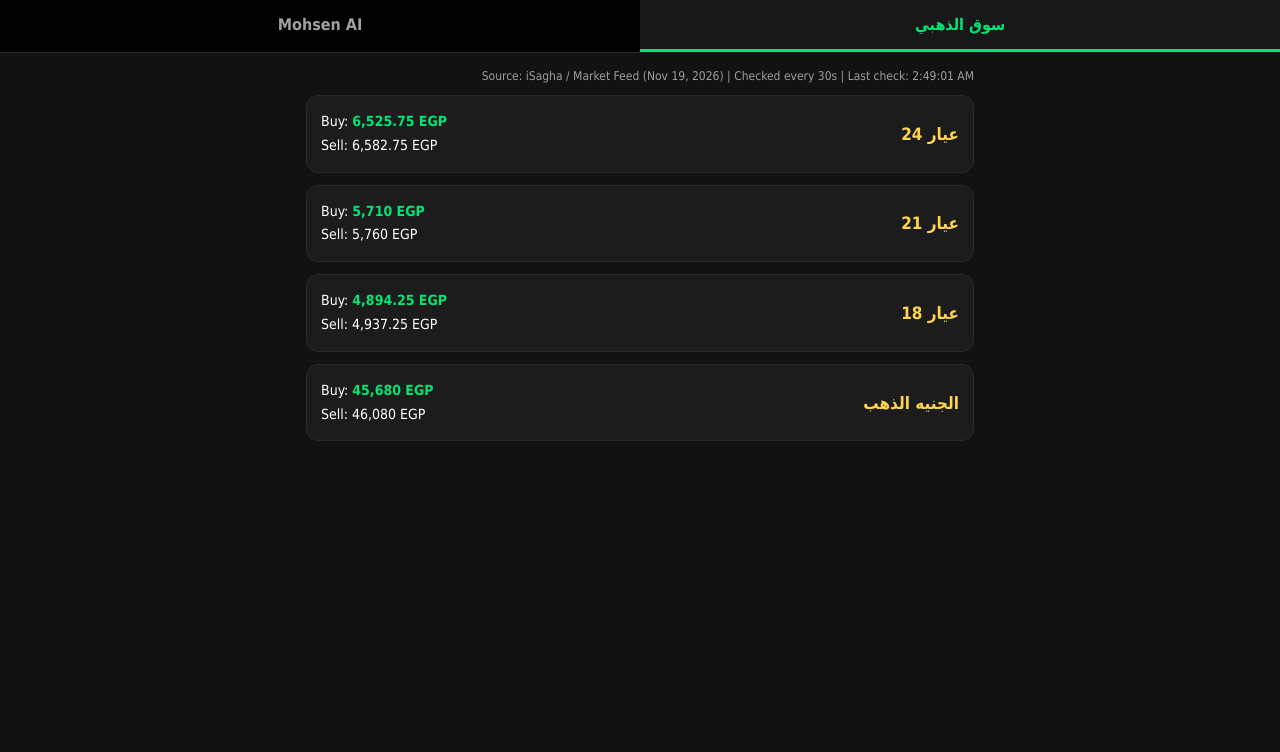
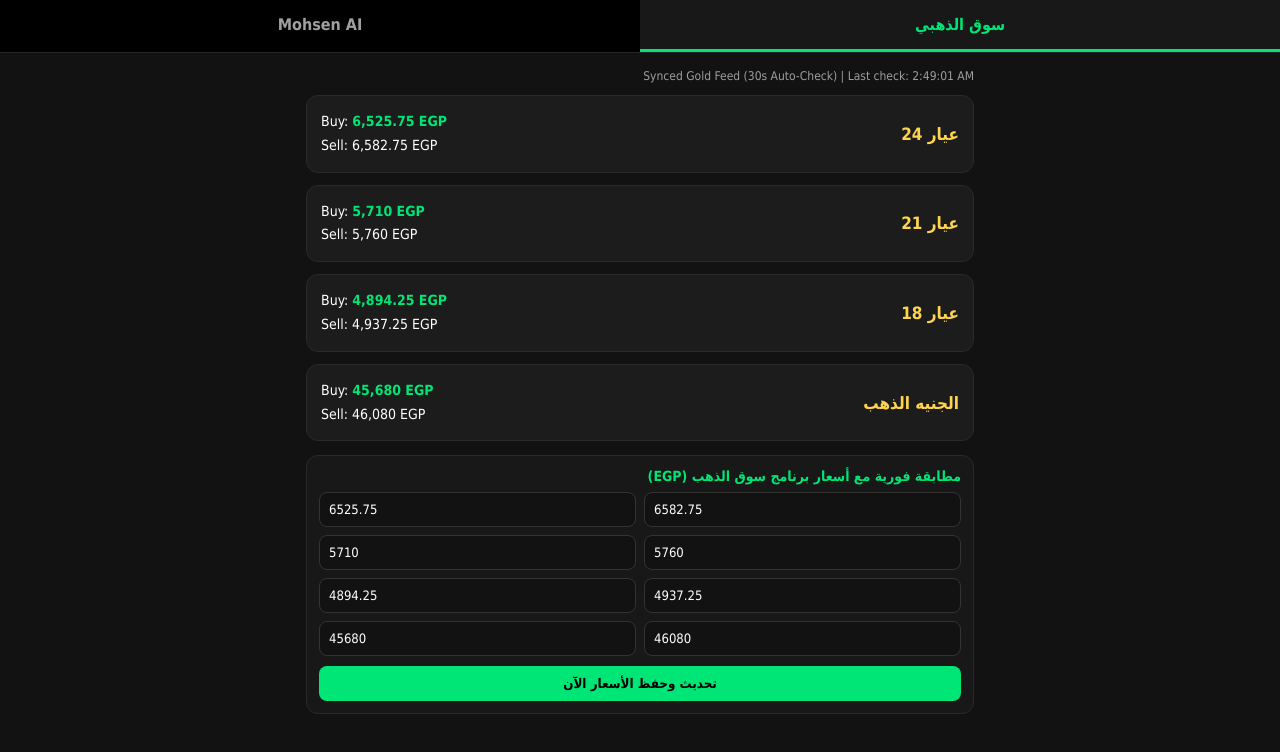
Before and after one commit to mohamedalimohsen789-blip/mohsen-gold, a plain HTML site: page index.html in a window 1280 px wide. Drawn offline with Linux system fonts and the light colour scheme.

Commit message:
Update index.html

```diff
--- a/index.html
+++ b/index.html
@@ -51,6 +51,41 @@
     .karat { font-size: 17px; font-weight: bold; color: #ffd54f; }
     .prices { text-align: left; font-size: 14px; line-height: 1.7; direction: ltr; }
     .up { color: #00e676; font-weight: bold; }
+    .sync-box {
+      background-color: #181818;
+      border: 1px solid #2a2a2a;
+      border-radius: 12px;
+      padding: 12px;
+      margin-top: 14px;
+      margin-bottom: 14px;
+    }
+    .sync-title { font-size: 14px; font-weight: bold; color: #00e676; margin-bottom: 8px; }
+    .sync-grid {
+      display: grid;
+      grid-template-columns: repeat(2, 1fr);
+      gap: 8px;
+      direction: ltr;
+    }
+    .sync-input {
+      width: 100%;
+      padding: 9px;
+      border-radius: 8px;
+      border: 1px solid #333;
+      background-color: #121212;
+      color: #fff;
+      font-size: 13px;
+    }
+    .sync-btn {
+      margin-top: 10px;
+      width: 100%;
+      padding: 10px;
+      border-radius: 8px;
+      border: none;
+      background-color: #00e676;
+      color: #000;
+      font-weight: bold;
+      cursor: pointer;
+    }
     .chat-box {
       background-color: #181818;
       border: 1px solid #2a2a2a;
@@ -102,7 +137,8 @@
   <div class="container">
     <!-- صفحة سوق الذهبي -->
     <div id="page-gold" class="page active">
-      <div id="gold-note" class="note">Loading verified prices...</div>
+      <div id="gold-note" class="note">Auto-checking every 30s...</div>
+
       <div class="card">
         <div class="karat">عيار 24</div>
         <div class="prices">Buy: <span id="k24-buy" class="up">---</span><br>Sell: <span id="k24-sell">---</span></div>
@@ -119,13 +155,28 @@
         <div class="karat">الجنيه الذهب</div>
         <div class="prices">Buy: <span id="pound-buy" class="up">---</span><br>Sell: <span id="pound-sell">---</span></div>
       </div>
+
+      <div class="sync-box">
+        <div class="sync-title">مطابقة فورية مع أسعار برنامج سوق الذهب (EGP)</div>
+        <div class="sync-grid">
+          <input id="in-k24-buy" class="sync-input" type="number" step="any" placeholder="24K Buy" />
+          <input id="in-k24-sell" class="sync-input" type="number" step="any" placeholder="24K Sell" />
+          <input id="in-k21-buy" class="sync-input" type="number" step="any" placeholder="21K Buy" />
+          <input id="in-k21-sell" class="sync-input" type="number" step="any" placeholder="21K Sell" />
+          <input id="in-k18-buy" class="sync-input" type="number" step="any" placeholder="18K Buy" />
+          <input id="in-k18-sell" class="sync-input" type="number" step="any" placeholder="18K Sell" />
+          <input id="in-pound-buy" class="sync-input" type="number" step="any" placeholder="Pound Buy" />
+          <input id="in-pound-sell" class="sync-input" type="number" step="any" placeholder="Pound Sell" />
+        </div>
+        <button class="sync-btn" onclick="applyManualSync()">تحديث وحفظ الأسعار الآن</button>
+      </div>
     </div>
 
     <!-- صفحة Mohsen AI -->
     <div id="page-ai" class="page">
-      <div class="note">Mohsen AI — كلام طبيعي ومباشر بدون تكلف.</div>
+      <div class="note">Mohsen AI — كلام طبيعي ومباشر وأسعار بالـ EGP.</div>
       <div id="chat-box" class="chat-box">
-        <div class="msg bot-msg">أهلاً بيك في <b>Mohsen AI</b>. إحكي معايا عادي أو اسألني عن أي حاجة.</div>
+        <div class="msg bot-msg">أهلاً بيك يا محسن في <b>Mohsen AI</b>. إحكي معايا عادي أو اسألني عن أي حاجة.</div>
       </div>
       <div class="input-row">
         <input id="user-input" type="text" placeholder="اكتب أي حاجة في بالك..." onkeydown="if(event.key==='Enter') sendMessage()" />
@@ -135,16 +186,69 @@
   </div>
 
   <script>
-    const VERIFIED_GOLD_DATA = {
-      sourceLabel: 'iSagha / Market Feed (Nov 19, 2026)',
+    const STORAGE_KEY = 'mohsen_gold_synced_prices_v1';
+
+    const DEFAULT_GOLD_DATA = {
+      sourceLabel: 'Synced Gold Feed (30s Auto-Check)',
       k24: { buy: 6525.75, sell: 6582.75 },
       k21: { buy: 5710, sell: 5760 },
       k18: { buy: 4894.25, sell: 4937.25 },
       pound: { buy: 45680, sell: 46080 }
     };
 
-    let currentGoldData = { ...VERIFIED_GOLD_DATA };
-    const CUSTOM_API_URL = '';
+    function loadSavedData() {
+      try {
+        const raw = localStorage.getItem(STORAGE_KEY);
+        if (!raw) return { ...DEFAULT_GOLD_DATA };
+        const parsed = JSON.parse(raw);
+        if (parsed?.k24 && parsed?.k21 && parsed?.k18 && parsed?.pound) {
+          return parsed;
+        }
+      } catch (e) {}
+      return { ...DEFAULT_GOLD_DATA };
+    }
+
+    let currentGoldData = loadSavedData();
+
+    function fillSyncInputs(data) {
+      document.getElementById('in-k24-buy').value = data.k24.buy;
+      document.getElementById('in-k24-sell').value = data.k24.sell;
+      document.getElementById('in-k21-buy').value = data.k21.buy;
+      document.getElementById('in-k21-sell').value = data.k21.sell;
+      document.getElementById('in-k18-buy').value = data.k18.buy;
+      document.getElementById('in-k18-sell').value = data.k18.sell;
+      document.getElementById('in-pound-buy').value = data.pound.buy;
+      document.getElementById('in-pound-sell').value = data.pound.sell;
+    }
+
+    function applyManualSync() {
+      const k24Buy = parseFloat(document.getElementById('in-k24-buy').value);
+      const k24Sell = parseFloat(document.getElementById('in-k24-sell').value);
+      const k21Buy = parseFloat(document.getElementById('in-k21-buy').value);
+      const k21Sell = parseFloat(document.getElementById('in-k21-sell').value);
+      const k18Buy = parseFloat(document.getElementById('in-k18-buy').value);
+      const k18Sell = parseFloat(document.getElementById('in-k18-sell').value);
+      const poundBuy = parseFloat(document.getElementById('in-pound-buy').value);
+      const poundSell = parseFloat(document.getElementById('in-pound-sell').value);
+
+      if ([k24Buy, k24Sell, k21Buy, k21Sell, k18Buy, k18Sell, poundBuy, poundSell].some(n => Number.isNaN(n))) {
+        return;
+      }
+
+      currentGoldData = {
+        sourceLabel: 'Synced Gold Feed (30s Auto-Check)',
+        k24: { buy: k24Buy, sell: k24Sell },
+        k21: { buy: k21Buy, sell: k21Sell },
+        k18: { buy: k18Buy, sell: k18Sell },
+        pound: { buy: poundBuy, sell: poundSell }
+      };
+
+      try {
+        localStorage.setItem(STORAGE_KEY, JSON.stringify(currentGoldData));
+      } catch (e) {}
+
+      renderGoldPrices();
+    }
 
     function switchTab(tab) {
       document.getElementById('page-gold').classList.toggle('active', tab === 'gold');
@@ -160,27 +264,8 @@
       }) + ' EGP';
     }
 
-    async function loadGoldPrices() {
-      const noteEl = document.getElementById('gold-note');
-
-      if (CUSTOM_API_URL) {
-        try {
-          const res = await fetch(CUSTOM_API_URL, { cache: 'no-store' });
-          if (!res.ok) throw new Error('API response error');
-          const apiData = await res.json();
-          if (apiData?.k24 && apiData?.k21 && apiData?.k18 && apiData?.pound) {
-            currentGoldData = {
-              sourceLabel: apiData.sourceLabel || 'Live API Feed',
-              k24: apiData.k24,
-              k21: apiData.k21,
-              k18: apiData.k18,
-              pound: apiData.pound
-            };
-          }
-        } catch (err) {
-          console.warn('Using verified fallback gold data:', err);
-        }
-      }
+    function renderGoldPrices() {
+      currentGoldData = loadSavedData();
 
       document.getElementById('k24-buy').textContent = formatEGP(currentGoldData.k24.buy);
       document.getElementById('k24-sell').textContent = formatEGP(currentGoldData.k24.sell);
@@ -194,9 +279,10 @@
       document.getElementById('pound-buy').textContent = formatEGP(currentGoldData.pound.buy);
       document.getElementById('pound-sell').textContent = formatEGP(currentGoldData.pound.sell);
 
+      const noteEl = document.getElementById('gold-note');
       if (noteEl) {
         const checkedAt = new Date().toLocaleTimeString('en-US', { hour12: true });
-        noteEl.textContent = `Source: ${currentGoldData.sourceLabel} | Checked every 30s | Last check: ${checkedAt}`;
+        noteEl.textContent = `${currentGoldData.sourceLabel} | Last check: ${checkedAt}`;
       }
     }
 
@@ -221,29 +307,28 @@
 
     function generateSmartReply(rawText) {
       const clean = normalizeArabic(rawText);
+      const data = loadSavedData();
 
-      // 1. التحيات والكلام العادي
       if (/^(هلا|اهلا|مرحبا|سلام|السلام عليكم|صباح الخير|مساء الخير|هاي|hi|hello|hey|ازيك|ازيكم|عامل ايه|اخبارك|ايه الاخبار|منور|منورين|يا هلا|اهلين)/.test(clean)) {
         return pickReply([
-          'هلا بيك يا بطل، منور! عامل إيه النهارده؟',
-          'أهلاً بيك، الدنيا تمام الحمد لله. قولي إيه الجديد عندك؟',
-          'يا أهلاً، منور الدنيا. تحب نبدأ كلامنا بإيه؟'
+          'هلا بيك يا محسن، منور! عامل إيه النهارده؟',
+          'أهلاً بيك يا بطل، تمام الحمد لله. قولي إيه الجديد عندك؟',
+          'يا أهلاً يا محسن، منور الدنيا. تحب نبدأ كلامنا بإيه؟'
         ], clean);
       }
 
       if (/^(شكرا|متشكر|تسلم|الله يباركلك|تمام|حلو|عاش|ماشي|اوك|ok|okay|جميل|ممتاز|ربنا يخليك)/.test(clean)) {
         return pickReply([
-          'تسلم يا صاحبي، على الرحب والسعة.',
+          'تسلم يا محسن، على الرحب والسعة.',
           'حبيبي يا بطل، لو احتجت أي حاجة أنا معاك.',
-          'مفيش شكر بينا، قولي لو في حاجة تانية في بالك.'
+          'مفيش شكر بينا يا محسن، قولي لو في حاجة تانية في بالك.'
         ], clean);
       }
 
       if (/مين انت|اسمك ايه|بتعمل ايه|انت مين/.test(clean)) {
-        return 'أنا <b>Mohsen AI</b>، مساعدك جوه التطبيق؛ برد على كلامك بشكل طبيعي وبجاوبك على أسئلة السوق والذهب.';
+        return 'أنا <b>Mohsen AI</b>، مساعدك جوه التطبيق؛ برد على كلامك بشكل طبيعي وبعرضلك الأسعار بالـ EGP وأجاوبك على أسئلة السوق.';
       }
 
-      // 2. أسئلة الصعود والهبوط والتوقعات (لا تعرض جدول الأسعار إلا لو طُلب)
       if (/هيصعد|هينزل|يصعد|ينزل|طالع|نازل|يرتفع|ينخفض|توقعات|اتجاه|مستقبل الذهب|مشتري دلوقتي|ابيع دلوقتي/.test(clean)) {
         return pickReply([
           'مفيش حد يقدر يضمن الذهب هيصعد ولا هينزل في لحظة معينة، لكن حركته بتعتمد أساساً على العرض والطلب في السوق، وسعر الصرف، وقرارات الفائدة والأخبار الاقتصادية. لو ناوي تشتري للادخار الطويل فالمقارنة بتكون بالمدى الزمني مش بحركة يوم واحد.',
@@ -251,28 +336,25 @@
         ], clean);
       }
 
-      // 3. أسئلة محددة عن عيار أو الجنيه أو الأسعار
       if (/عيار 21|21/.test(clean)) {
-        return `عيار 21 الآن: Buy <b>${formatEGP(currentGoldData.k21.buy)}</b> | Sell <b>${formatEGP(currentGoldData.k21.sell)}</b> (${currentGoldData.sourceLabel}).`;
+        return `24K / 21K — 21K: Buy <b>${formatEGP(data.k21.buy)}</b> | Sell <b>${formatEGP(data.k21.sell)}</b>`;
       }
       if (/عيار 24|24/.test(clean)) {
-        return `عيار 24 الآن: Buy <b>${formatEGP(currentGoldData.k24.buy)}</b> | Sell <b>${formatEGP(currentGoldData.k24.sell)}</b> (${currentGoldData.sourceLabel}).`;
+        return `24K: Buy <b>${formatEGP(data.k24.buy)}</b> | Sell <b>${formatEGP(data.k24.sell)}</b>`;
       }
       if (/عيار 18|18/.test(clean)) {
-        return `عيار 18 الآن: Buy <b>${formatEGP(currentGoldData.k18.buy)}</b> | Sell <b>${formatEGP(currentGoldData.k18.sell)}</b> (${currentGoldData.sourceLabel}).`;
+        return `18K: Buy <b>${formatEGP(data.k18.buy)}</b> | Sell <b>${formatEGP(data.k18.sell)}</b>`;
       }
       if (/جنيه ذهب|الجنيه|جنيه/.test(clean)) {
-        return `الجنيه الذهب (8g 21K) الآن: Buy <b>${formatEGP(currentGoldData.pound.buy)}</b> | Sell <b>${formatEGP(currentGoldData.pound.sell)}</b> (${currentGoldData.sourceLabel}).`;
+        return `Gold Pound (8g 21K): Buy <b>${formatEGP(data.pound.buy)}</b> | Sell <b>${formatEGP(data.pound.sell)}</b>`;
       }
-      if (/سعر الذهب|اسعار الذهب|الذهب بكام|الدهب بكام|اسعار|سعر/.test(clean)) {
-        return `الأسعار الحالية المعلنة:<br>` +
-               `• <b>عيار 24:</b> Buy ${formatEGP(currentGoldData.k24.buy)} | Sell ${formatEGP(currentGoldData.k24.sell)}<br>` +
-               `• <b>عيار 21:</b> Buy ${formatEGP(currentGoldData.k21.buy)} | Sell ${formatEGP(currentGoldData.k21.sell)}<br>` +
-               `• <b>عيار 18:</b> Buy ${formatEGP(currentGoldData.k18.buy)} | Sell ${formatEGP(currentGoldData.k18.sell)}<br>` +
-               `• <b>الجنيه الذهب:</b> Buy ${formatEGP(currentGoldData.pound.buy)} | Sell ${formatEGP(currentGoldData.pound.sell)}`;
+      if (/سعر الذهب|اسعار الذهب|الذهب بكام|الدهب بكام|اسعار|سعر|ذهب|دهب/.test(clean)) {
+        return `• <b>24K:</b> Buy ${formatEGP(data.k24.buy)} | Sell ${formatEGP(data.k24.sell)}<br>` +
+               `• <b>21K:</b> Buy ${formatEGP(data.k21.buy)} | Sell ${formatEGP(data.k21.sell)}<br>` +
+               `• <b>18K:</b> Buy ${formatEGP(data.k18.buy)} | Sell ${formatEGP(data.k18.sell)}<br>` +
+               `• <b>Gold Pound:</b> Buy ${formatEGP(data.pound.buy)} | Sell ${formatEGP(data.pound.sell)}`;
       }
 
-      // 4. مفاهيم اقتصادية مباشرة
       if (/تضخم/.test(clean)) {
         return 'التضخم هو زيادة مستمرة في الأسعار وتراجع قوة الشراء للعملة، وده السبب اللي بيخلي ناس كتير تعتبر الذهب وسيلة لحفظ القيمة مع الوقت.';
       }
@@ -283,9 +365,8 @@
         return 'السبائك والجنيهات مصنعيتها أقل وفيها استرداد لجزء من المصنعية أو كاش باك حسب القواعد المنظمة، عكس المشغولات اللي بتكون مصنعيتها أعلى.';
       }
 
-      // 5. دردشة طبيعية ومباشرة لأي كلام عام آخر
       return pickReply([
-        'كلامك منطقي، تحب نكمل في الموضوع ده ولا نغير الدفة لحاجة تانية؟',
+        'كلامك منطقي يا محسن، تحب نكمل في الموضوع ده ولا نغير الدفة لحاجة تانية؟',
         'حصل، وده بيفرق من شخص للتاني حسب ظروفه وأولوياته. قولي إيه اللي شاغلك أكتر دلوقتي؟',
         'مظبوط، أنا متابع معاك. احكيلي أكتر أو اسألني عن أي حاجة تحبها.'
       ], clean || rawText);
@@ -305,8 +386,9 @@
       chatBox.scrollTop = chatBox.scrollHeight;
     }
 
-    loadGoldPrices();
-    setInterval(loadGoldPrices, 30000);
+    fillSyncInputs(currentGoldData);
+    renderGoldPrices();
+    setInterval(renderGoldPrices, 30000);
   </script>
 </body>
 </html>
```
